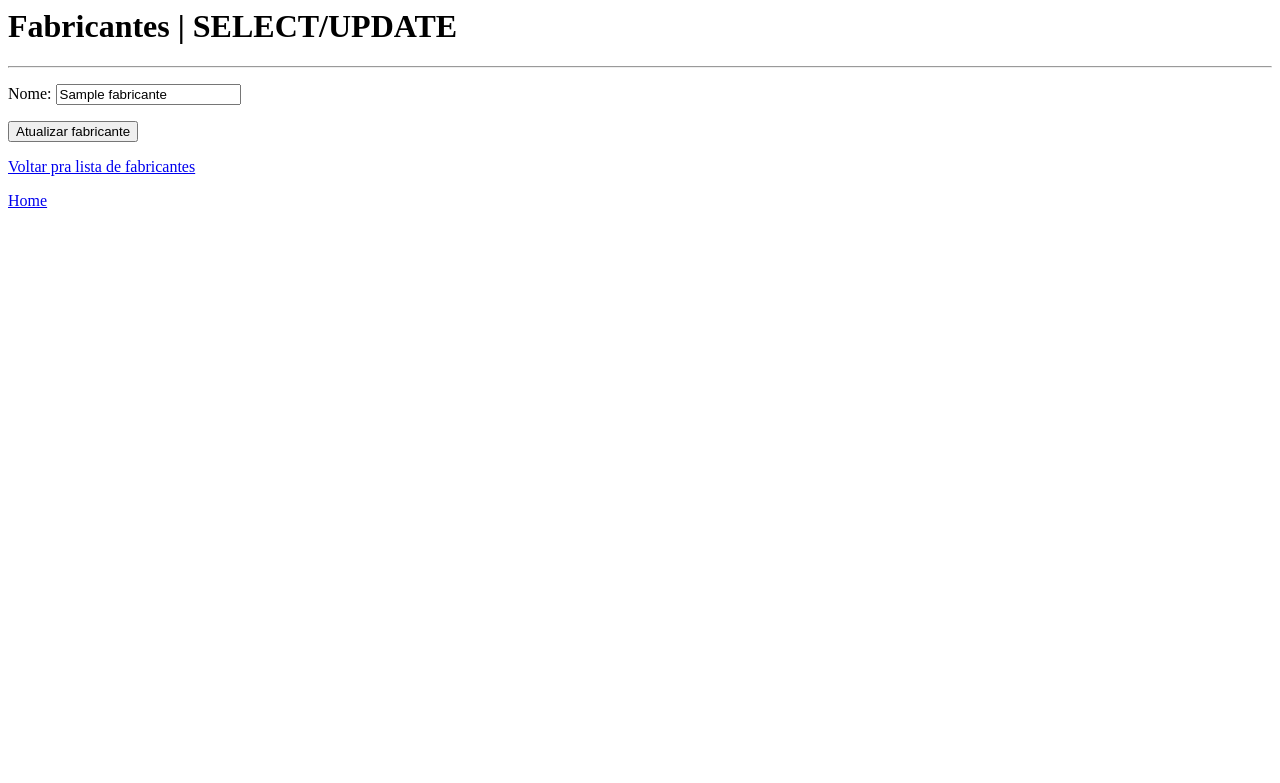
After one commit to GabrielG9z/exemplos-php-crud, a PHP site: page /fabricantes/atualizar.php?id=1 in a window 1280 px wide. The commit adds this page. Shown: the top 783 px of the page. Run offline with PHP 8.4, Linux system fonts and the light colour scheme; tables that the repository leaves empty or names only in its code hold one stand-in row (values such as "Sample post").

Commit message:
Funções em PHP juntas ao MySQL

```diff
--- /dev/null
+++ b/fabricantes/atualizar.php
@@ -0,0 +1,36 @@
+<?php
+require_once'../src/funcoes-fabricantes.php';
+//Obtendo o valor do parâmetro da URL
+$id = filter_input(INPUT_GET,'id', FILTER_SANITIZE_NUMBER_INT);
+
+$fabricante = lerUmFabricante($conexao, $id);
+
+
+
+?>
+
+<html lang="pt-br">
+<head>
+    <meta charset="UTF-8">
+    <meta http-equiv="X-UA-Compatible" content="IE=edge">
+    <meta name="viewport" content="width=device-width, initial-scale=1.0">
+    <title>Fabricantes - Atualizar</title>
+</head>
+<body>
+    <div class="container">
+        <h1>Fabricantes | SELECT/UPDATE</h1>
+        <hr>
+
+        <form action="" method="post">
+            <input type="hidden" name="">
+            <p>
+                <label for="nome">Nome:</label>
+                <input value="<?=$fabricante['nome']?>" type="text" name="nome" id="nome">
+            </p>
+            <button type="submit" name="atualizar">Atualizar fabricante</button>
+        </form>
+        <p><a href="listar.php">Voltar pra lista de fabricantes</a></p>
+        <p><a href="index.php">Home</a></p>
+    </div>
+</body>
+</html>
--- a/fabricantes/listar.php
+++ b/fabricantes/listar.php
@@ -23,6 +23,7 @@ $listaDeFabricantes = lerFabricantes($conexao);
                 <tr>
                     <th>ID</th>
                     <th>Nome</th>
+                    <th colspan="2">Operações</th>
                 </tr>
             </thead>
             <tbody>
@@ -38,6 +39,9 @@ foreach ($listaDeFabricantes as $fabricante) {?>
 <tr>
     <td><?= $fabricante["id"];?> </td>
     <td><?= $fabricante["nome"];?></td>
+    <!-- valor do parametro de URL tem que ser dinâmico -->
+    <td><a href="atualizar.php?id=<?=$fabricante['id']?>">Atualizar</a></td>
+    <td><a href="">Excluir</a></td>
 </tr>
 
 <?php
--- a/src/funcoes-fabricantes.php
+++ b/src/funcoes-fabricantes.php
@@ -18,5 +18,46 @@ $resultado = $consulta->fetchALL(PDO::FETCH_ASSOC);
 return $resultado;
 }
 
-//Inserir fabricantes
-function inserirFabricante(PDO $conexao, string $nome)
+//Inserir fabricantes                                 :void = função que não tem return;
+function inserirFabricante(PDO $conexao, string $nome):void{
+    // :qualquerCoisa -> isso é um named parameter;
+    //
+    $sql = "INSERT INTO fabricantes(nome) VALUES ('$nome')";
+    try {
+        $consulta = $conexao->prepare($sql);
+        $consulta->execute();
+        /* bindParam('nome do parametro', $variável_com_valor, const de verificação.) */
+        $consulta->bindParam(':nome',$nome, PDO::PARAM_STR);
+        // Exception é uma variável
+    } catch (Exception $erro) {
+    die("Erro: ".$erro ->getMessage());
+    }
+}
+//
+function lerUmFabricante(PDO $conexao, int $id):array{
+    $sql = "SELECT id, nome FROM fabricantes WHERE id = :id";
+
+    try {
+        $consulta = $conexao->prepare($sql);
+        $consulta ->bindParam(':id',$id, PDO::PARAM_INT);
+        $consulta ->execute();
+        $resultado = $consulta-> fetch(PDO::FETCH_ASSOC);
+        return $resultado;
+    } catch (Exception $erro) {
+        die("Erro: ".$erro->getMessage());
+    }
+}
+
+function atualizarFabricante(PDO $conexao, int $id, $nome):void{
+    $sql ="UPDATE fabricantes SET nome = :nome WHERE id = :id";
+
+    try {
+        $consulta = $conexao->prepare($sql);
+        $consulta->execute();
+        /* bindParam('nome do parametro', $variável_com_valor, const de verificação.) */
+        $consulta->bindParam(':id',$nome, PDO::PARAM_STR);
+        // Exception é uma variável
+    } catch (Exception $erro) {
+    die("Erro: ".$erro ->getMessage());
+    }
+}
```
Also changed, not shown: fabricantes/inserir.php (+8 -3 lines).
